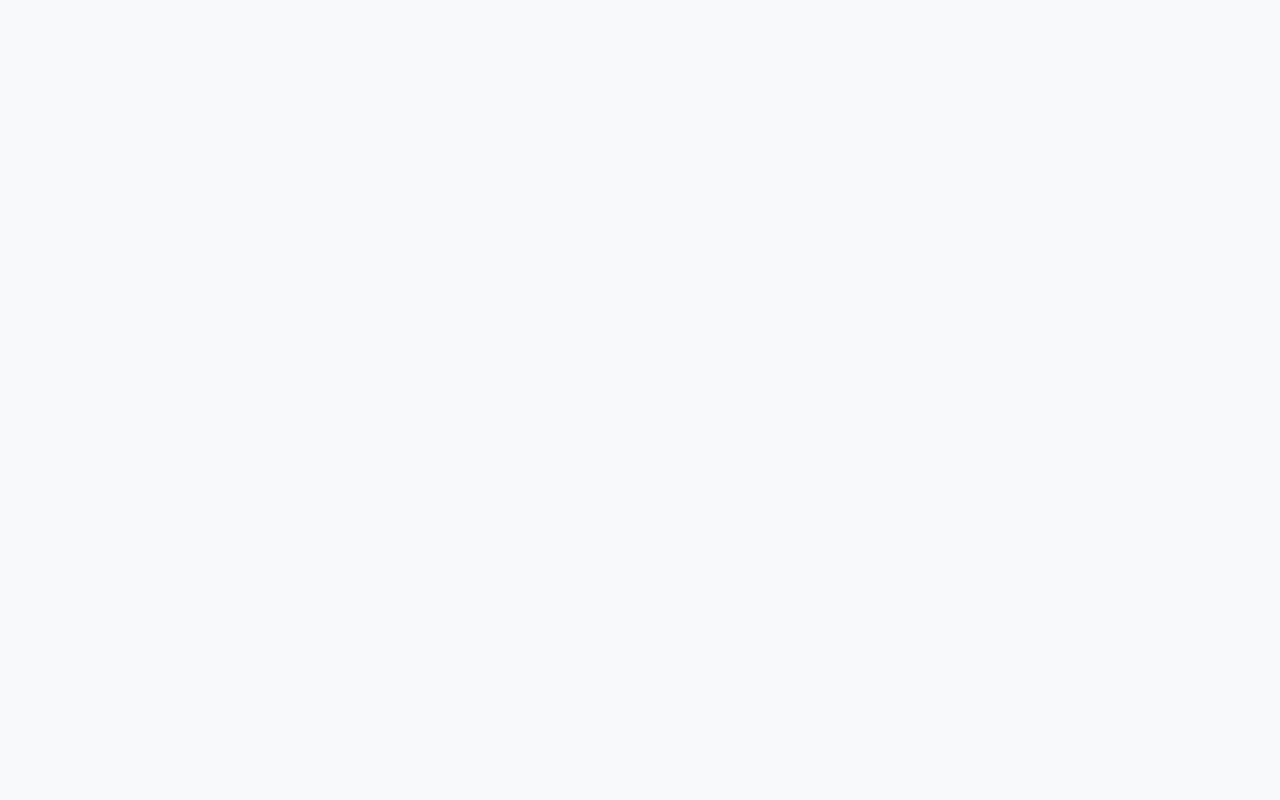
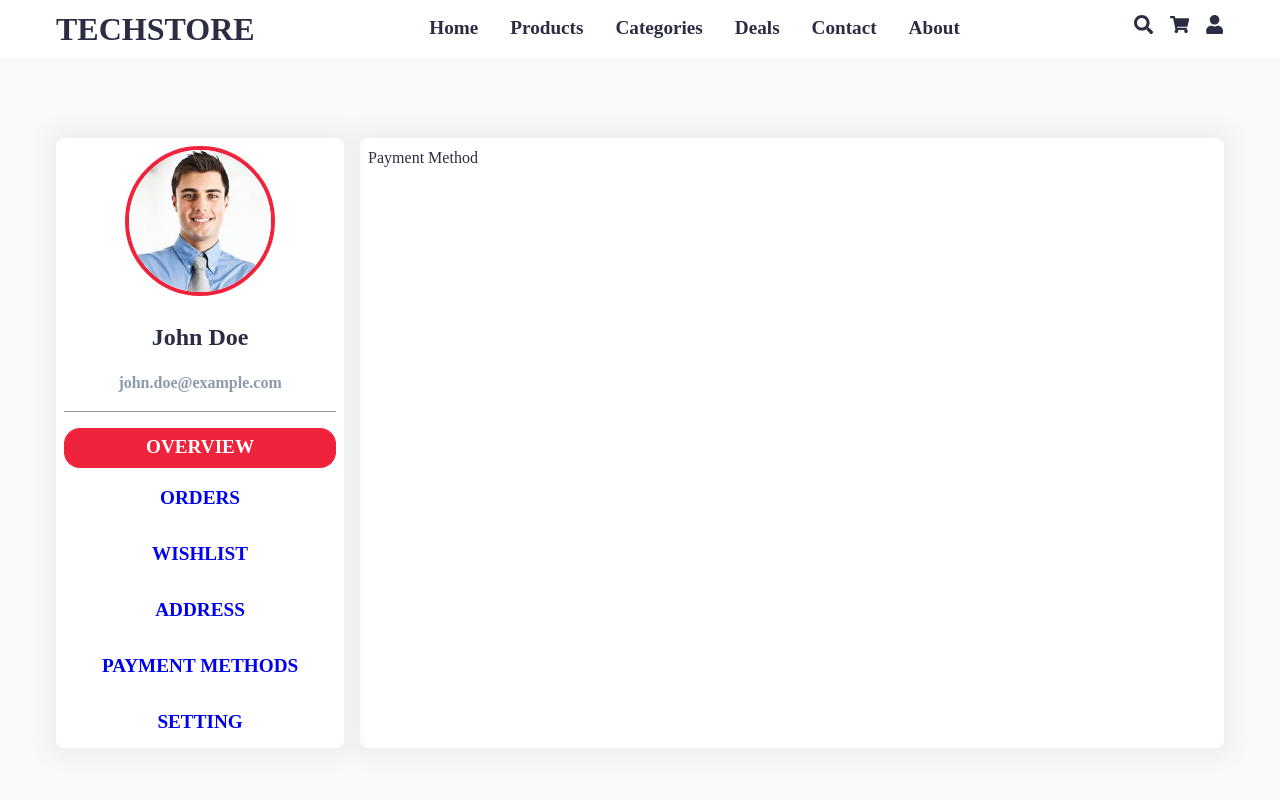
Before and after one commit to mohammadmehdidalvandii/techstore-front-end, a React (Vite) app: page /UserPanel/Payment in a window 1280 px wide. Before the commit this address had no page. Shown: the top 800 px of the page. Built offline with nearby package versions, Linux system fonts and the light colour scheme.

Commit message:
created page userPanel/Payment

```diff
--- /dev/null
+++ b/src/page/User-panel/Payment.tsx
@@ -0,0 +1,23 @@
+import Footer from '@components/module/Footer/Footer'
+import Navbar from '@components/module/Navbar/Navbar'
+import UserPanelNav from '@components/template/user-panel/UserPanelNav/UserPanelNav'
+import React from 'react'
+
+const Payment:React.FC = () => {
+  return (
+          <>
+    <Navbar/>
+     <div className="container_userPanel container">
+        <div className="userPanel_nav box">
+            <UserPanelNav/>
+        </div>
+        <div className="userPanel_content box">
+            Payment Method
+        </div>
+     </div>
+    <Footer/>
+    </>
+  )
+}
+
+export default Payment
--- a/src/route.tsx
+++ b/src/route.tsx
@@ -11,6 +11,7 @@ import UserPanel from "@page/User-panel/User-panel";
 import Orders from "@page/User-panel/Orders";
 import Wishlist from "@page/User-panel/Wishlist";
 import Address from "@page/User-panel/Address";
+import Payment from "@page/User-panel/Payment";
 
 const routes = [
     {path:'/' , element:<Home/>},
@@ -26,6 +27,7 @@ const routes = [
     {path:'/UserPanel/Orders' , element:<Orders/>},
     {path:'/UserPanel/Wishlist' , element:<Wishlist/>},
     {path:'/UserPanel/Address' , element:<Address/>},
+    {path:'/UserPanel/Payment' , element:<Payment/>},
 ]
 
 export default routes
```
